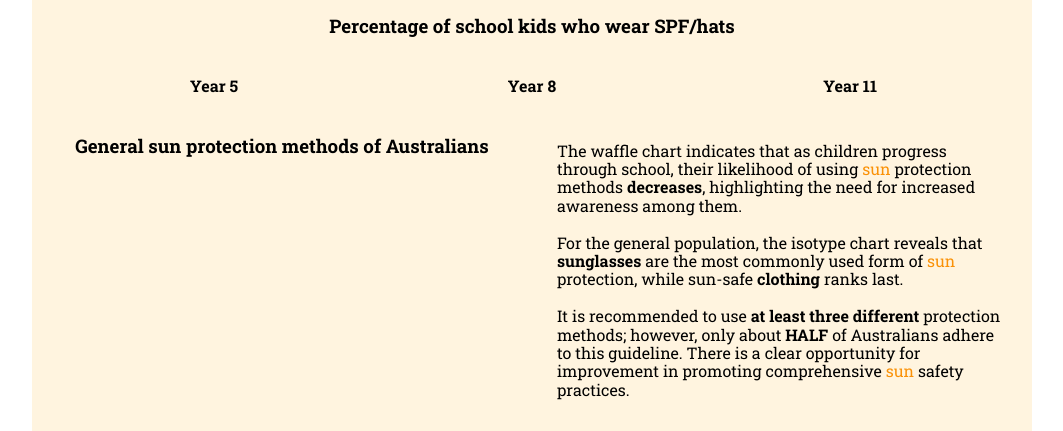
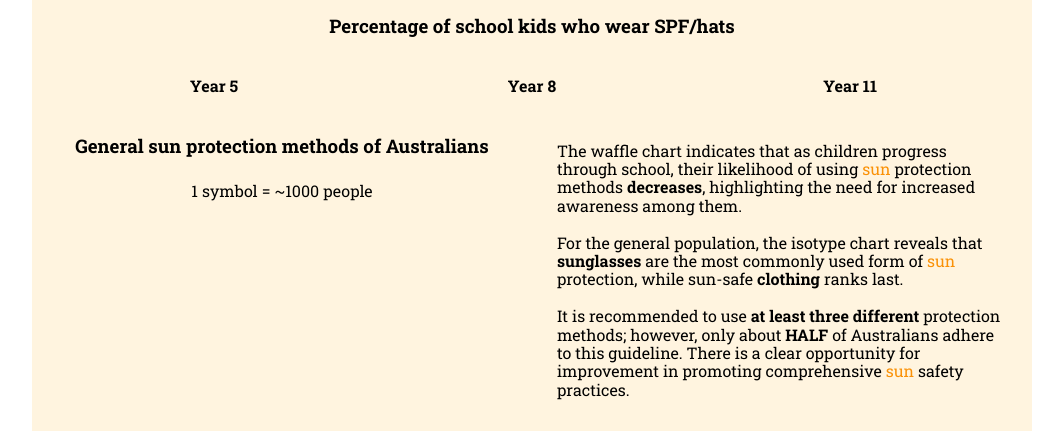
Before and after one commit to aleeeliz/a2_vis, a plain HTML site: page index.html in a window 1280 px wide. Shown: the part 627-1058 px from the top of the page, without its empty margins (108-1171 px from the left). Drawn offline with nearby package versions, Linux system fonts and the light colour scheme; a script that the page names is missing.

Commit message:
isotype annotation

```diff
--- a/index.html
+++ b/index.html
@@ -146,6 +146,9 @@
                     <h3> General sun protection methods of Australians </h3>
                     <div id='isotype' class="container-iso">
                     </div>
+                    <div>
+                        <p> 1 symbol = ~1000 people</p>
+                    </div>
                 </div>
 
                 <div class="pure-u-1-2">
@@ -163,6 +166,7 @@
                             opportunity for improvement in promoting comprehensive <span style="color: #fa9107;">sun</span> safety practices.
                         </p>
                     </div>
+
                 </div>
 
                 <div class="pure-u-1-2">
--- a/style.css
+++ b/style.css
@@ -12,7 +12,7 @@
 
 .container-page{
   width: 1000px;
-  height: 2920px;
+  height: 2980px;
   position: relative;
   background-color: #fff4df;
 }
```
